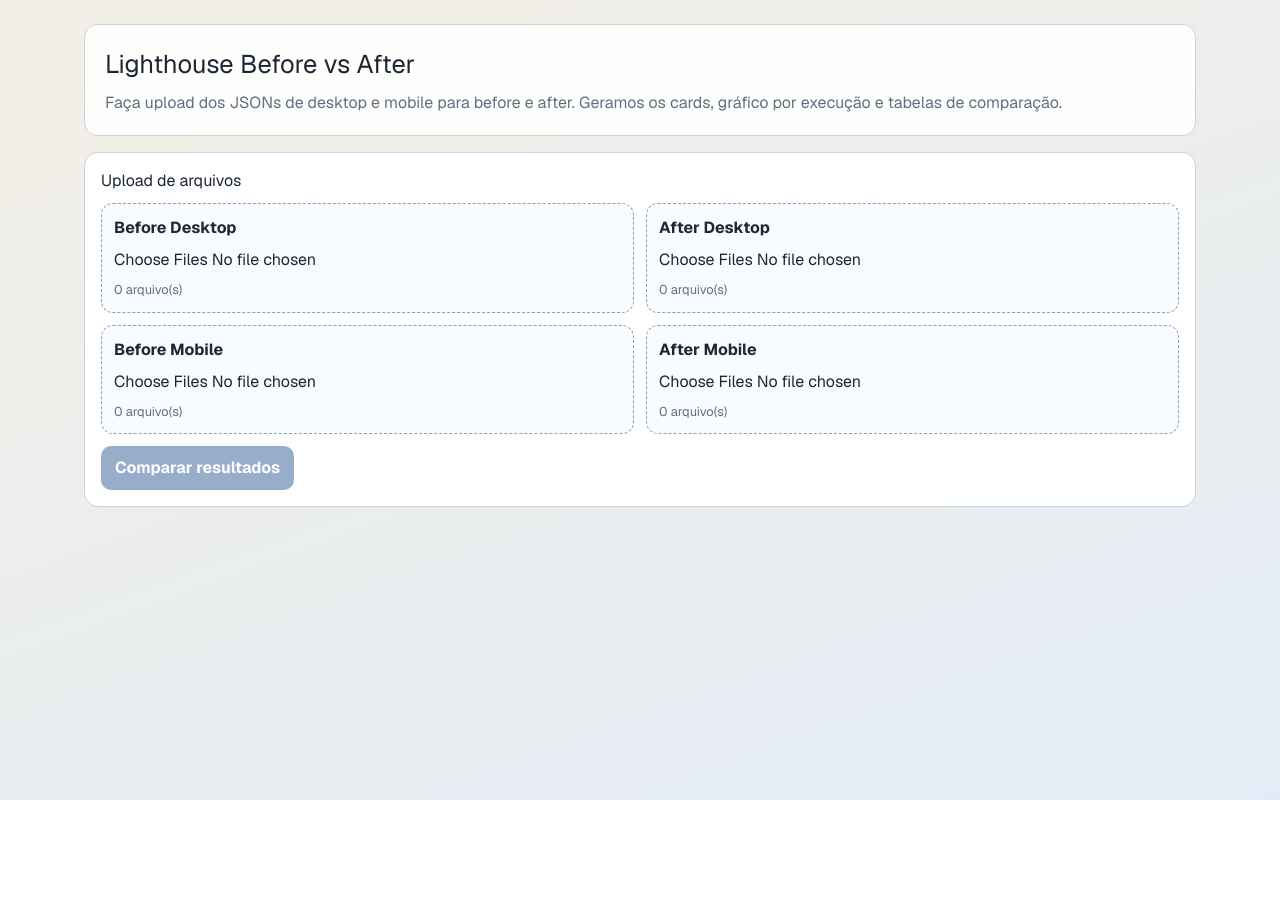
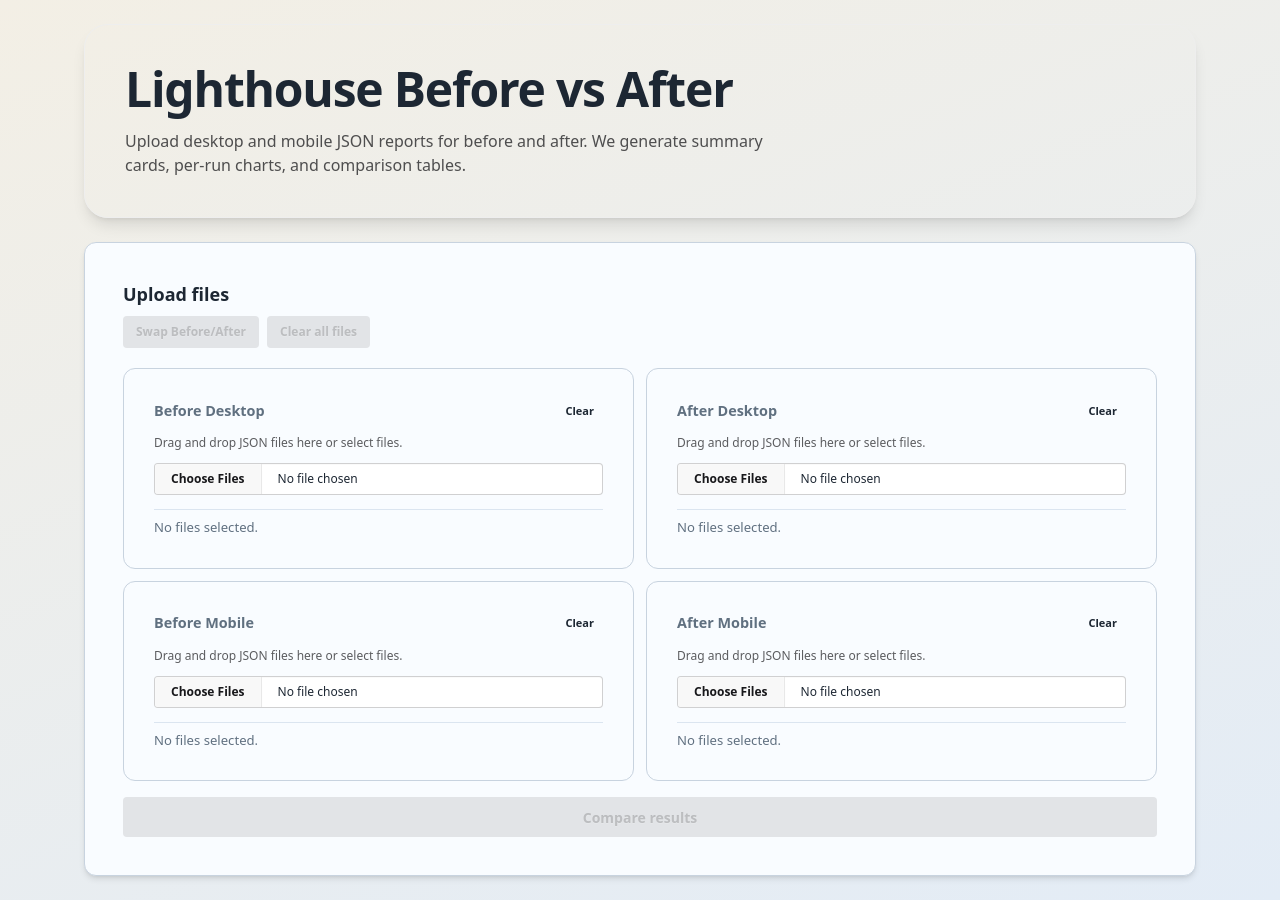
Before and after one commit to lai32290/lighthouse-compare, a Next.js app: page / in a window 1280 px wide. Before the commit the page ends 800 px from the top, so only its background shows below. Built offline with nearby package versions, Linux system fonts and the light colour scheme.

Commit message:
feat: rebrand dashboard UI with daisyUI
Refresh the comparison experience with daisyUI components and set the app locale to English for consistent UX.

```diff
--- a/app/globals.css
+++ b/app/globals.css
@@ -1,4 +1,5 @@
 @import "tailwindcss";
+@plugin "daisyui";
 
 :root {
   --bg-top: #f3efe5;
@@ -62,6 +63,34 @@ body {
   margin: 0 0 10px;
 }
 
+.upload-actions {
+  display: flex;
+  gap: 8px;
+  margin-bottom: 12px;
+  flex-wrap: wrap;
+}
+
+.secondary-btn {
+  border: 1px solid #b9c8d8;
+  background: #eef4fb;
+  color: #1f364f;
+  font-weight: 700;
+  border-radius: 8px;
+  padding: 8px 10px;
+  cursor: pointer;
+}
+
+.secondary-btn.danger {
+  border-color: #e0b0b8;
+  background: #fff1f4;
+  color: #8a1e30;
+}
+
+.secondary-btn:disabled {
+  opacity: 0.45;
+  cursor: not-allowed;
+}
+
 .upload-grid {
   display: grid;
   grid-template-columns: repeat(2, minmax(260px, 1fr));
@@ -76,14 +105,99 @@ body {
   flex-direction: column;
   gap: 8px;
   background: #f8fbff;
+  transition: border-color 0.2s ease, background-color 0.2s ease;
+}
+
+.uploader-head {
+  display: flex;
+  align-items: center;
+  justify-content: space-between;
+  gap: 8px;
+}
+
+.uploader.dragging {
+  border-color: #1a4b8a;
+  background: #eef5ff;
 }
 
 .uploader span {
   font-weight: 700;
 }
 
+.mini-btn {
+  border: 1px solid #cfdceb;
+  background: #ffffff;
+  color: #304355;
+  border-radius: 6px;
+  padding: 4px 8px;
+  font-size: 0.75rem;
+  font-weight: 700;
+  cursor: pointer;
+}
+
+.mini-btn:hover {
+  background: #f3f7fc;
+}
+
 .uploader small {
   color: var(--muted);
+}
+
+.uploader input[type="file"] {
+  width: 100%;
+  font-size: 0.85rem;
+}
+
+.file-list {
+  margin-top: 2px;
+  max-height: 180px;
+  overflow-y: auto;
+  border-top: 1px solid #dbe5f0;
+  padding-top: 8px;
+  display: flex;
+  flex-direction: column;
+  gap: 6px;
+}
+
+.file-item {
+  display: flex;
+  align-items: center;
+  justify-content: space-between;
+  gap: 8px;
+  background: #ffffff;
+  border: 1px solid #d8e2ee;
+  border-radius: 8px;
+  padding: 6px 8px;
+}
+
+.file-item span {
+  font-weight: 500;
+  font-size: 0.82rem;
+  color: #334154;
+  white-space: nowrap;
+  overflow: hidden;
+  text-overflow: ellipsis;
+}
+
+.file-empty {
+  color: var(--muted);
+  font-size: 0.82rem;
+}
+
+.remove-file-btn {
+  border: 1px solid #e5bac1;
+  background: #fff5f7;
+  color: #a32036;
+  border-radius: 6px;
+  font-size: 0.75rem;
+  font-weight: 700;
+  padding: 4px 8px;
+  cursor: pointer;
+  flex-shrink: 0;
+}
+
+.remove-file-btn:hover {
+  background: #ffe8ec;
 }
 
 .primary-btn {
--- a/app/layout.tsx
+++ b/app/layout.tsx
@@ -1,20 +1,20 @@
 import type { Metadata } from "next";
-import { Geist, Geist_Mono } from "next/font/google";
+import { JetBrains_Mono, Space_Grotesk } from "next/font/google";
 import "./globals.css";
 
-const geistSans = Geist({
-  variable: "--font-geist-sans",
+const spaceGrotesk = Space_Grotesk({
+  variable: "--font-space-grotesk",
   subsets: ["latin"],
 });
 
-const geistMono = Geist_Mono({
-  variable: "--font-geist-mono",
+const jetBrainsMono = JetBrains_Mono({
+  variable: "--font-jetbrains-mono",
   subsets: ["latin"],
 });
 
 export const metadata: Metadata = {
   title: "Lighthouse Compare",
-  description: "Compare resultados Before vs After do Lighthouse",
+  description: "Compare Lighthouse before vs after JSON results",
 };
 
 export default function RootLayout({
@@ -23,9 +23,9 @@ export default function RootLayout({
   children: React.ReactNode;
 }>) {
   return (
-    <html lang="pt-BR">
+    <html lang="en" data-theme="corporate">
       <body
-        className={`${geistSans.variable} ${geistMono.variable} antialiased`}
+        className={`${spaceGrotesk.variable} ${jetBrainsMono.variable} antialiased`}
       >
         {children}
       </body>
--- a/app/page.tsx
+++ b/app/page.tsx
@@ -193,9 +193,10 @@ function BarChart({
   const maxValue = 100;
 
   return (
-    <div className="chart-box">
-      <div className="chart-title">{title}</div>
-      <div className="chart-legend">
+    <div className="card border border-base-300 bg-base-100 shadow-sm">
+      <div className="card-body gap-3 p-4">
+        <div className="card-title text-base">{title}</div>
+        <div className="flex flex-wrap gap-4 text-xs text-base-content/70">
           <span>
            <i className="dot before" /> Before
          </span>
@@ -250,6 +251,7 @@ function BarChart({
           })}
         </div>
       </div>
+    </div>
   );
 }
 
@@ -261,9 +263,11 @@ function SummaryTable({
   rows: SummaryEntry[];
 }) {
   return (
-    <div>
-      <div className="note">{title}</div>
-      <table>
+    <div className="card border border-base-300 bg-base-100 shadow-sm">
+      <div className="card-body p-4">
+        <div className="mb-2 text-sm font-semibold text-base-content/70">{title}</div>
+        <div className="overflow-x-auto">
+          <table className="table table-zebra table-sm">
         <thead>
           <tr>
             <th>Item</th>
@@ -278,11 +282,15 @@ function SummaryTable({
               <td>{row.label}</td>
               <td>{row.beforeText}</td>
               <td>{row.afterText}</td>
-              <td className={row.deltaClass}>{row.deltaText}</td>
+              <td>
+                <span className={`badge badge-soft ${row.deltaClass}`}>{row.deltaText}</span>
+              </td>
             </tr>
           ))}
         </tbody>
           </table>
+        </div>
+      </div>
     </div>
   );
 }
@@ -368,6 +376,106 @@ function fmtCard(value: number | null) {
   return value === null ? "N/A" : value.toFixed(1);
 }
 
+function fileKey(file: File) {
+  return `${file.name}-${file.size}-${file.lastModified}`;
+}
+
+function mergeFiles(current: File[], incoming: File[]) {
+  const next = [...current];
+  const seen = new Set(current.map(fileKey));
+
+  for (const file of incoming) {
+    if (file.type === "application/json" || file.name.endsWith(".json")) {
+      const key = fileKey(file);
+      if (!seen.has(key)) {
+        seen.add(key);
+        next.push(file);
+      }
+    }
+  }
+
+  return next.sort((a, b) =>
+    a.name.localeCompare(b.name, undefined, { numeric: true }),
+  );
+}
+
+function FileDropzone({
+  title,
+  files,
+  onChange,
+  onClear,
+}: {
+  title: string;
+  files: File[];
+  onChange: (files: File[]) => void;
+  onClear: () => void;
+}) {
+  const [isDragging, setIsDragging] = useState(false);
+
+  function addFiles(incoming: File[]) {
+    onChange(mergeFiles(files, incoming));
+  }
+
+  return (
+    <div
+      className={`card border-2 border-dashed bg-base-100 transition ${isDragging ? "border-primary" : "border-base-300"}`}
+      onDragOver={(event) => {
+        event.preventDefault();
+        setIsDragging(true);
+      }}
+      onDragLeave={(event) => {
+        event.preventDefault();
+        setIsDragging(false);
+      }}
+      onDrop={(event) => {
+        event.preventDefault();
+        setIsDragging(false);
+        addFiles(Array.from(event.dataTransfer.files ?? []));
+      }}
+    >
+      <div className="card-body gap-3 p-4">
+        <div className="uploader-head">
+          <span className="text-sm font-semibold">{title}</span>
+          <button type="button" className="btn btn-xs btn-ghost" onClick={onClear}>
+            Clear
+          </button>
+        </div>
+        <small className="text-xs text-base-content/70">
+          Drag and drop JSON files here or select files.
+        </small>
+        <input
+          type="file"
+          multiple
+          accept="application/json,.json"
+          className="file-input file-input-bordered file-input-sm w-full"
+          onChange={(event) => addFiles(Array.from(event.target.files ?? []))}
+        />
+
+        <div className="file-list">
+          {files.length ? (
+            files.map((file, index) => (
+              <div className="file-item" key={fileKey(file)}>
+                <span title={file.name}>{file.name}</span>
+                <button
+                  type="button"
+                  className="btn btn-xs btn-outline btn-error"
+                  onClick={() => {
+                    onChange(files.filter((_, itemIndex) => itemIndex !== index));
+                  }}
+                >
+                  Remove
+                </button>
+              </div>
+            ))
+          ) : (
+            <div className="file-empty">No files selected.</div>
+          )}
+        </div>
+      </div>
+    </div>
+  );
+}
+
 export default function Home() {
   const [beforeDesktopFiles, setBeforeDesktopFiles] = useState<File[]>([]);
   const [afterDesktopFiles, setAfterDesktopFiles] = useState<File[]>([]);
@@ -406,126 +514,164 @@ export default function Home() {
     } catch {
       setResult(null);
       setError(
-        "Nao foi possivel ler os JSON. Verifique se todos os arquivos sao relatórios validos do Lighthouse.",
+        "Could not parse the JSON files. Please confirm all files are valid Lighthouse reports.",
       );
     } finally {
       setLoading(false);
     }
   }
 
+  function clearAllFiles() {
+    const confirmed = window.confirm(
+      "Are you sure you want to clear all uploaded files?",
+    );
+    if (!confirmed) return;
+
+    setBeforeDesktopFiles([]);
+    setAfterDesktopFiles([]);
+    setBeforeMobileFiles([]);
+    setAfterMobileFiles([]);
+    setResult(null);
+    setError(null);
+  }
+
+  function swapBeforeAfterFiles() {
+    setBeforeDesktopFiles(afterDesktopFiles);
+    setAfterDesktopFiles(beforeDesktopFiles);
+    setBeforeMobileFiles(afterMobileFiles);
+    setAfterMobileFiles(beforeMobileFiles);
+    setResult(null);
+    setError(null);
+  }
+
   return (
-    <main className="page">
-      <section className="hero">
-        <h1>Lighthouse Before vs After</h1>
-        <p>
-          Faça upload dos JSONs de desktop e mobile para before e after.
-          Geramos os cards, gráfico por execução e tabelas de comparação.
+    <main className="page pb-10">
+      <section className="hero-bg rounded-3xl border border-base-300 p-6 shadow-lg md:p-10 animate-enter">
+        <h1 className="text-3xl font-semibold tracking-tight md:text-5xl">
+          Lighthouse Before vs After
+        </h1>
+        <p className="mt-4 max-w-2xl text-sm text-base-content/75 md:text-base">
+          Upload desktop and mobile JSON reports for before and after. We generate
+          summary cards, per-run charts, and comparison tables.
         </p>
       </section>
 
-      <section className="panel">
-        <h2>Upload de arquivos</h2>
+      <section className="card mt-6 border border-base-300 bg-base-100/90 shadow-md backdrop-blur animate-enter-delayed">
+        <div className="card-body p-5 md:p-6">
+        <h2 className="card-title">Upload files</h2>
+        <div className="upload-actions">
+          <button
+            className="btn btn-sm btn-outline"
+            type="button"
+            onClick={swapBeforeAfterFiles}
+            disabled={!canCompare && !beforeDesktopFiles.length && !afterDesktopFiles.length && !beforeMobileFiles.length && !afterMobileFiles.length}
+          >
+            Swap Before/After
+          </button>
+          <button
+            className="btn btn-sm btn-outline btn-error"
+            type="button"
+            onClick={clearAllFiles}
+            disabled={!beforeDesktopFiles.length && !afterDesktopFiles.length && !beforeMobileFiles.length && !afterMobileFiles.length}
+          >
+            Clear all files
+          </button>
+        </div>
         <div className="upload-grid">
-          <label className="uploader">
-            <span>Before Desktop</span>
-            <input
-              type="file"
-              multiple
-              accept="application/json,.json"
-              onChange={(event) =>
-                setBeforeDesktopFiles(Array.from(event.target.files ?? []))
-              }
+          <FileDropzone
+            title="Before Desktop"
+            files={beforeDesktopFiles}
+            onChange={setBeforeDesktopFiles}
+            onClear={() => {
+              setBeforeDesktopFiles([]);
+              setResult(null);
+            }}
           />
-            <small>{beforeDesktopFiles.length} arquivo(s)</small>
-          </label>
 
-          <label className="uploader">
-            <span>After Desktop</span>
-            <input
-              type="file"
-              multiple
-              accept="application/json,.json"
-              onChange={(event) =>
-                setAfterDesktopFiles(Array.from(event.target.files ?? []))
-              }
+          <FileDropzone
+            title="After Desktop"
+            files={afterDesktopFiles}
+            onChange={setAfterDesktopFiles}
+            onClear={() => {
+              setAfterDesktopFiles([]);
+              setResult(null);
+            }}
           />
-            <small>{afterDesktopFiles.length} arquivo(s)</small>
-          </label>
 
-          <label className="uploader">
-            <span>Before Mobile</span>
-            <input
-              type="file"
-              multiple
-              accept="application/json,.json"
-              onChange={(event) =>
-                setBeforeMobileFiles(Array.from(event.target.files ?? []))
-              }
+          <FileDropzone
+            title="Before Mobile"
+            files={beforeMobileFiles}
+            onChange={setBeforeMobileFiles}
+            onClear={() => {
+              setBeforeMobileFiles([]);
+              setResult(null);
+            }}
           />
-            <small>{beforeMobileFiles.length} arquivo(s)</small>
-          </label>
 
-          <label className="uploader">
-            <span>After Mobile</span>
-            <input
-              type="file"
-              multiple
-              accept="application/json,.json"
-              onChange={(event) =>
-                setAfterMobileFiles(Array.from(event.target.files ?? []))
-              }
+          <FileDropzone
+            title="After Mobile"
+            files={afterMobileFiles}
+            onChange={setAfterMobileFiles}
+            onClear={() => {
+              setAfterMobileFiles([]);
+              setResult(null);
+            }}
           />
-            <small>{afterMobileFiles.length} arquivo(s)</small>
-          </label>
         </div>
 
         <button
-          className="primary-btn"
+          className="btn btn-primary mt-2 w-full md:w-auto"
           type="button"
           onClick={handleCompare}
           disabled={!canCompare || loading}
         >
-          {loading ? "Comparando..." : "Comparar resultados"}
+          {loading ? "Comparing..." : "Compare results"}
         </button>
 
-        {error ? <p className="error">{error}</p> : null}
+        {error ? <div className="alert alert-error mt-3 py-2 text-sm">{error}</div> : null}
+        </div>
       </section>
 
       {result ? (
-        <section className="results">
-          <div className="meta">
-            Desktop {result.counts.beforeDesktop} {"->"} {result.counts.afterDesktop} execucoes | Mobile{" "}
-            {result.counts.beforeMobile} {"->"} {result.counts.afterMobile} execucoes
+        <section className="results mt-6 space-y-6 animate-enter-delayed-2">
+          <div className="meta text-sm">
+            Desktop runs: {result.counts.beforeDesktop} {"->"} {result.counts.afterDesktop} | Mobile runs:{" "}
+            {result.counts.beforeMobile} {"->"} {result.counts.afterMobile}
           </div>
 
           <div className="cards">
-            <article className="card">
-              <span>Performance media (Desktop)</span>
-              <strong>
+            <article className="stat rounded-2xl border border-base-300 bg-base-100 shadow-sm">
+              <div className="stat-title">Average performance (Desktop)</div>
+              <div className="stat-value text-3xl">
                 {fmtCard(result.desktopPerformance.before)} {"->"} {" "}
                 {fmtCard(result.desktopPerformance.after)}
-              </strong>
-              <b className={result.desktopPerformance.deltaClass}>
+              </div>
+              <div className="stat-desc">
+                <span className={`badge badge-soft ${result.desktopPerformance.deltaClass}`}>
                   {result.desktopPerformance.deltaText}
-              </b>
+                </span>
+              </div>
             </article>
 
-            <article className="card">
-              <span>Performance media (Mobile)</span>
-              <strong>
+            <article className="stat rounded-2xl border border-base-300 bg-base-100 shadow-sm">
+              <div className="stat-title">Average performance (Mobile)</div>
+              <div className="stat-value text-3xl">
                 {fmtCard(result.mobilePerformance.before)} {"->"} {" "}
                 {fmtCard(result.mobilePerformance.after)}
-              </strong>
-              <b className={result.mobilePerformance.deltaClass}>
+              </div>
+              <div className="stat-desc">
+                <span className={`badge badge-soft ${result.mobilePerformance.deltaClass}`}>
                   {result.mobilePerformance.deltaText}
-              </b>
+                </span>
+              </div>
             </article>
           </div>
 
-          <div className="panel">
-            <h2>Performance por execucao</h2>
-            <p className="note">
-              Cada barra representa uma execucao (escala de 0 a 100).
+          <div className="card border border-base-300 bg-base-100 shadow-md">
+            <div className="card-body p-5 md:p-6">
+            <h2 className="card-title">Performance per run</h2>
+            <p className="note text-sm text-base-content/70">
+              Each bar represents one Lighthouse run (0 to 100 scale).
             </p>
             <div className="charts-grid">
               <BarChart
@@ -540,26 +686,31 @@ export default function Home() {
               />
             </div>
             </div>
+          </div>
 
-          <div className="panel">
-            <h2>Categorias Lighthouse (media)</h2>
+          <div className="card border border-base-300 bg-base-100 shadow-md">
+            <div className="card-body p-5 md:p-6">
+            <h2 className="card-title">Lighthouse categories (average)</h2>
             <div className="table-grid">
               <SummaryTable title="Desktop" rows={result.categoriesDesktop} />
               <SummaryTable title="Mobile" rows={result.categoriesMobile} />
             </div>
             </div>
+          </div>
 
-          <div className="panel">
-            <h2>Metricas tecnicas (media)</h2>
+          <div className="card border border-base-300 bg-base-100 shadow-md">
+            <div className="card-body p-5 md:p-6">
+            <h2 className="card-title">Technical metrics (average)</h2>
             <div className="table-grid">
               <SummaryTable
-                title="Desktop (menor e melhor)"
+                title="Desktop (lower is better)"
                 rows={result.metricsDesktop}
               />
               <SummaryTable
-                title="Mobile (menor e melhor)"
+                title="Mobile (lower is better)"
                 rows={result.metricsMobile}
               />
+            </div>
             </div>
           </div>
         </section>
--- a/package.json
+++ b/package.json
@@ -9,6 +9,7 @@
     "lint": "eslint"
   },
   "dependencies": {
+    "daisyui": "^5.5.19",
     "next": "16.1.6",
     "react": "19.2.3",
     "react-dom": "19.2.3"
```
Also changed, not shown: 1 other file (tests, documents, lock files or other folders). Lines whose indentation alone changed are shown as unchanged.
